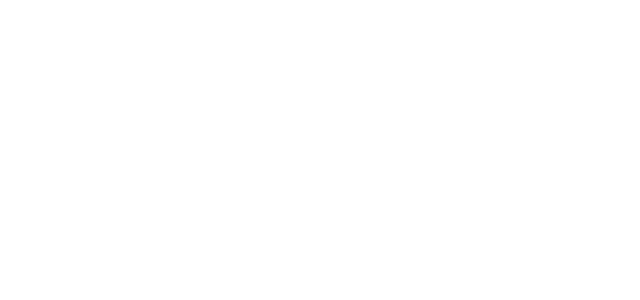
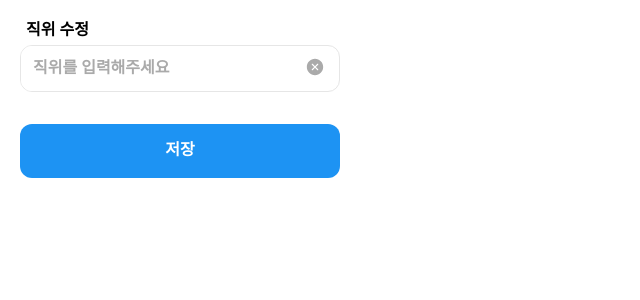
Before and after one commit to apeun-gidaechi/seugi-desktop, a React (Vite) app: page /correction in a window 1280 px wide. Before the commit this address had no page. Shown: the top 300 px of the page, without its empty margins (0-640 px from the left). Built offline with nearby package versions, Linux system fonts and the light colour scheme; the HTML template or start-up script is replaced by a standard one.

Commit message:
⚡ :: 프로필 수정 컴퍼넌트

```diff
--- /dev/null
+++ b/src/components/Profile/Correction/Correction.style.ts
@@ -0,0 +1,131 @@
+import styled from "styled-components";
+import { createGlobalStyle } from 'styled-components';
+
+export const EditProfile = styled.div`
+    display: flex;
+    width: 360px;
+    padding: 20px 0px;
+    flex-direction: column;
+    justify-content: center;
+    align-items: center;
+    gap: 32px;
+`
+
+export const CorrectionDiv = styled.div`
+    display: flex;
+    flex-direction: column;
+    justify-content: center;
+    align-items: center;
+    gap: 16px;
+`
+
+export const CorrectionBox = styled.div`
+    display: flex;
+    width: 320px;
+    flex-direction: column;
+    justify-content: center;
+    align-items: flex-start;
+    gap: 4px;
+`
+
+export const CorrectionTitleDiv = styled.div`
+    display: flex;
+    padding-left: 4px;
+    justify-content: center;
+    align-items: flex-start;
+    gap: var(--Corner-Small, 10px);
+`
+
+export const CorrectionTitle = styled.span`
+    color: var(--Sub-Black, #000);
+
+    font-family: Pretendard;
+    font-size: 16px;
+    font-style: normal;
+    font-weight: 600;
+    line-height: 130%;
+
+    margin-left: 2px;
+`
+
+export const InputDiv = styled.div`
+    position: relative;
+    display: flex;
+    align-items: center;
+    justify-content: space-between;
+    width: 100%;
+
+    border-radius: var(--Large, 12px);
+    border: 1px solid var(--Gray-Gray300, #E6E6E6);
+    background: var(--Sub-White, #FFF);
+    box-sizing: border-box;
+    overflow: hidden;
+`
+
+export const CorrectionInputField = styled.input`
+    display: flex;
+    padding: 12px;
+    justify-content: space-between;
+    align-items: center;
+    align-self: stretch;
+
+    outline:none;
+
+    border:none;
+    box-sizing: border-box;
+
+    color: var(--Black, #000);
+
+    font-family: Pretendard;
+    font-size: 16px;
+    font-style: normal;
+    font-weight: 600;
+    line-height: 130%;
+    &::placeholder{
+        color: var(--Gray-Gray500, #AAA);
+
+        font-family: Pretendard;
+        font-size: 16px;
+        font-style: normal;
+        font-weight: 600;
+        line-height: 130%;
+    }
+`
+
+export const CancleImg = styled.img`
+`
+
+export const SaveButton = styled.button`
+    display: flex;
+    width: 320px;
+    height: 54px;
+    padding: 12px 125px;
+    justify-content: center;
+    align-items: center;
+    gap: 10px;
+
+    border-radius: var(--Large, 12px);
+    background: var(--Primary-Primary500, #1D93F3);
+
+    border:none;
+
+    cursor: pointer;
+`
+
+export const ButtonText = styled.span`
+    color: var(--Sub-White, #FFF);
+
+    font-family: Pretendard;
+    font-size: 16px;
+    font-style: normal;
+    font-weight: 600;
+    line-height: 130%;
+`
+
+export const CancleButton = styled.button`
+    margin-right: 10px;
+    background:none;
+    border:none;
+
+    cursor: pointer;
+`
--- /dev/null
+++ b/src/components/Profile/Correction/Correction.tsx
@@ -0,0 +1,41 @@
+import React, { useState } from 'react'
+
+import * as S from '@/components/Profile/Correction/Correction.style';
+
+import CancelImg from '@/assets/image/Profile/CancleImg.svg';
+
+const Correction = () => {
+  const [inputValue, setInputValue] = useState("");
+  const [content, useContent] = useState("직위");
+
+  const handleCancelClick = () => {
+    setInputValue("");
+  };
+
+  return (
+    <S.EditProfile>
+      <S.CorrectionDiv>
+        <S.CorrectionBox>
+          <S.CorrectionTitleDiv>
+            <S.CorrectionTitle>{content} 수정</S.CorrectionTitle>
+          </S.CorrectionTitleDiv>
+          <S.InputDiv>
+            <S.CorrectionInputField
+              placeholder='직위를 입력해주세요'
+              onChange={(e:any) => setInputValue(e.target.value)}
+              value={inputValue}
+              />
+            <S.CancleButton onClick={handleCancelClick}>
+              <S.CancleImg src={CancelImg} />
+            </S.CancleButton>
+          </S.InputDiv>
+        </S.CorrectionBox>
+      </S.CorrectionDiv>
+      <S.SaveButton>
+        <S.ButtonText>저장</S.ButtonText>
+      </S.SaveButton>
+    </S.EditProfile>
+  )
+}
+
+export default Correction
--- a/src/components/Profile/Profile.tsx
+++ b/src/components/Profile/Profile.tsx
@@ -1,4 +1,4 @@
-import React from 'react'
+import React, { useState } from 'react'
 import * as S from '@/components/Profile/profile.style';
 
 import SettingImg from '@/assets/image/Profile/profilesetting_fill.svg';
@@ -8,6 +8,12 @@ import ProfileDivider from '@/assets/image/Profile/ProflieDivider.svg';
 import Divider from '@/assets/image/Profile/Divider.svg';
 
 const Profile = () => {
+    const [isEditing, setIsEditing] = useState(false);
+
+    const handleCorrectionClick = () => {
+        setIsEditing(true);
+    };
+
     return (
         <S.MyProfileDialog>
             <S.MyinfoDiv>
@@ -23,7 +29,7 @@ const Profile = () => {
             <S.ComponentDiv>
                 <S.TitleDiv>
                     <S.STitle>상태메세지</S.STitle>
-                    <S.CorrectionButton>
+                    <S.CorrectionButton onClick={handleCorrectionClick}>
                         <S.CorrectionButtonImg src={CorrectionImg}/>
                     </S.CorrectionButton>
                 </S.TitleDiv>
--- a/src/components/router.tsx
+++ b/src/components/router.tsx
@@ -16,9 +16,10 @@ import GroupChat from '@/pages/GroupChat/index'
 import Notification from '@/pages/Notification/index'
 import UnHome from '@/components/Home/NotSubscribed/UnHome';
 
-import Profile from '@/components/Profile/Profile';
+import Correction from '@/components/Profile/Correction/Correction';
 
 import { BrowserRouter, Route, Routes } from "react-router-dom";
+
 const Router = () => {
     return (
         <BrowserRouter>
@@ -40,7 +41,7 @@ const Router = () => {
                 <Route path='/GroupChat' element={<GroupChat />} />
                 <Route path='/Notification' element={<Notification />} />
                 <Route path='/unhome' element={<UnHome />} />
-                <Route path='/profile' element={<Profile />} />
+                <Route path='/correction' element={<Correction />} />
             </Routes>
         </BrowserRouter>
     )
```
Also changed, not shown: src/assets/image/Profile/CancleImg.svg (added), src/components/Profile/profile.style.ts (line endings or trailing spaces).
